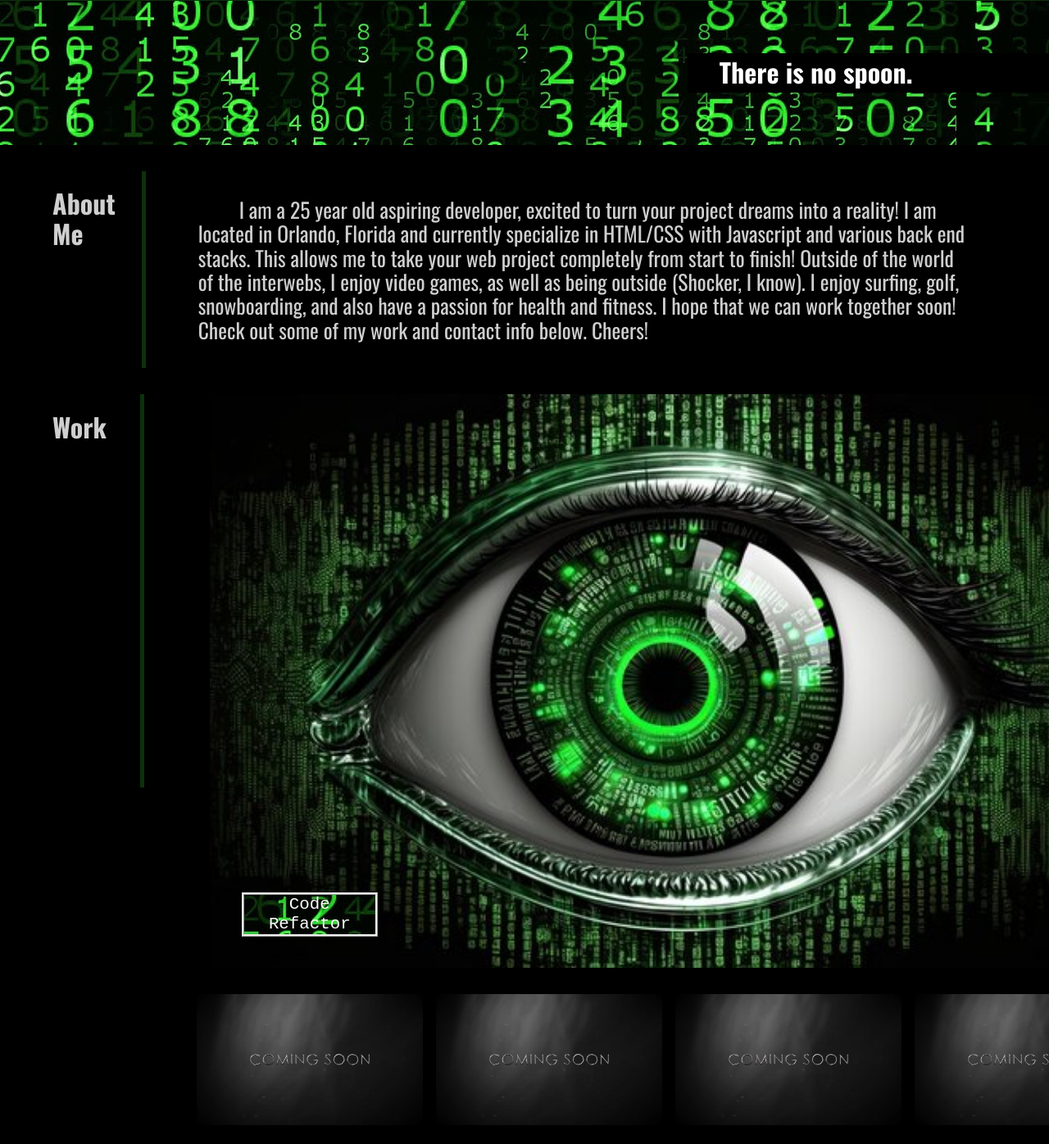
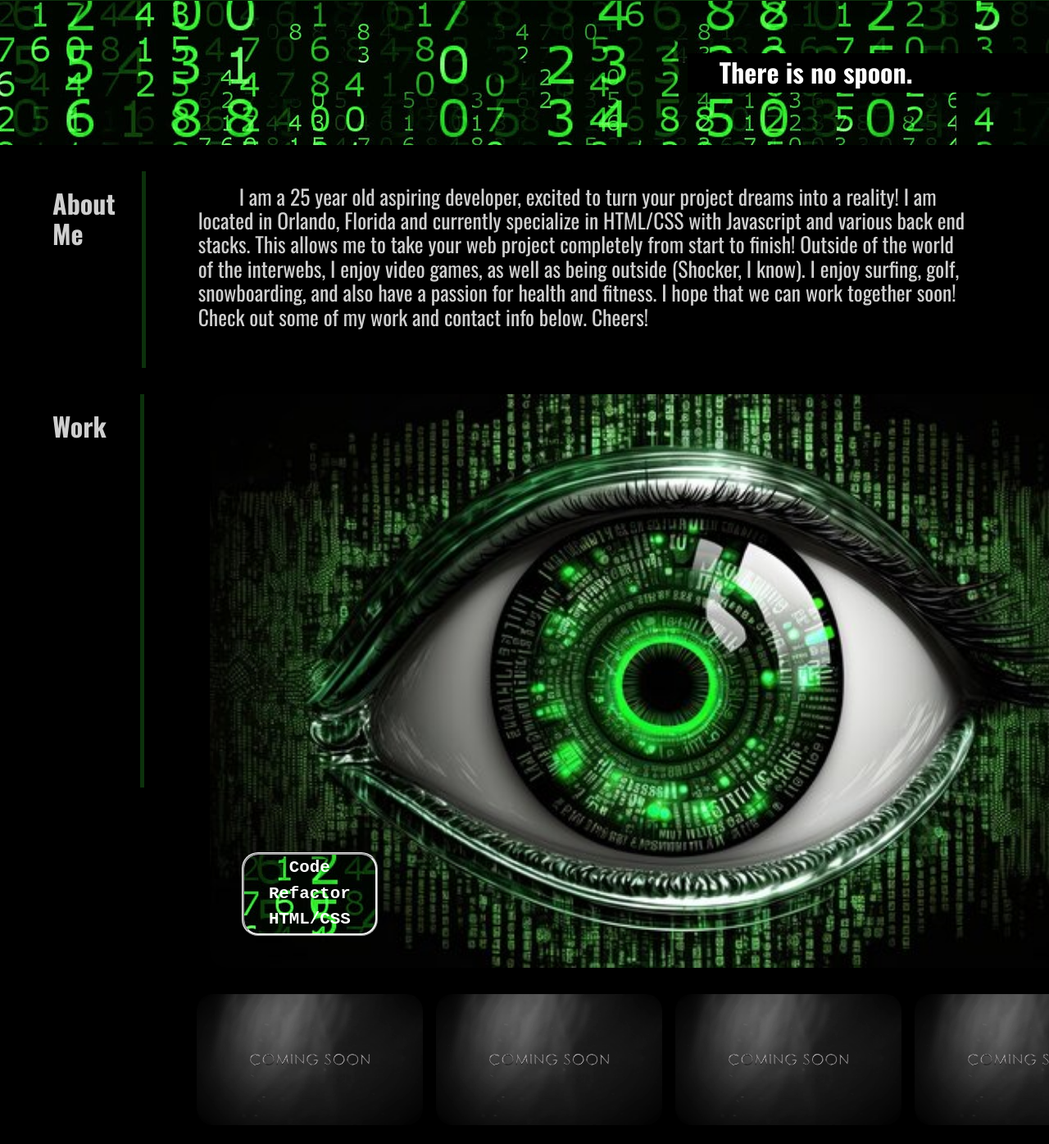
Before and after one commit to Abbate11/Portfolio, a plain HTML site: page index.html in a window 1280 px wide. Shown: the part 184-1580 px from the top of the page at 82% size. Drawn offline with nearby package versions, Linux system fonts and the light colour scheme.

Commit message:
added box shadows and border radius to cards

```diff
--- a/assets/style.css
+++ b/assets/style.css
@@ -110,7 +110,7 @@ main {
 .info {
     font-size: 1.6rem;
     color: rgb(207, 207, 207);
-    margin: 2rem;
+    margin: 0rem 2rem 2rem 2rem;
     text-indent: 50px;
 }
 
@@ -155,6 +155,12 @@ main {
     flex: 100%;
     margin: 0 1rem 1rem 1rem;
     background: url(./images/Refactor.jpg) center/cover;
+    border-radius: 20px;
+}
+
+.big-card:hover {
+    box-shadow: rgb(2, 151, 2) 3px 3px 5px 3px;
+    transition: 500ms;
 }
 
 .big-card a {
@@ -164,15 +170,18 @@ main {
     position: absolute;
     margin-bottom: 3%;
     margin-left: 3%;
-    height: 3rem;
+    height: 6rem;
     width: 10rem;
     background-color: black;
     color: white;
     text-align: center;
     font-size: 1.3rem;
+    font-weight: 900;
+    line-height: 1.5;
     border: ridge;
     background-image: url(./images/background.jpg);
     cursor: pointer;
+    border-radius: 20px;
 }
 
 .big-card a:hover {
@@ -197,6 +206,12 @@ main {
     height: 10rem;
     width: 20rem;
     background: url(./images/Coming\ soon.jpg) center/cover;
+    border-radius: 20px;
+}
+
+.card:hover {
+    box-shadow: rgb(2, 151, 2) 3px 3px 5px 3px;
+    transition: 500ms;
 }
 
 
--- a/index.html
+++ b/index.html
@@ -45,7 +45,7 @@
                     </div>
                     <div class="cards">
                         <div class="big-card">
-                            <a href="https://abbate11.github.io/Module-Challenge-01/">Code Refactor</a>
+                            <a href="https://abbate11.github.io/Module-Challenge-01/">Code Refactor HTML/CSS</a>
                         </div>
                         <div class="small-cards">
 
```
